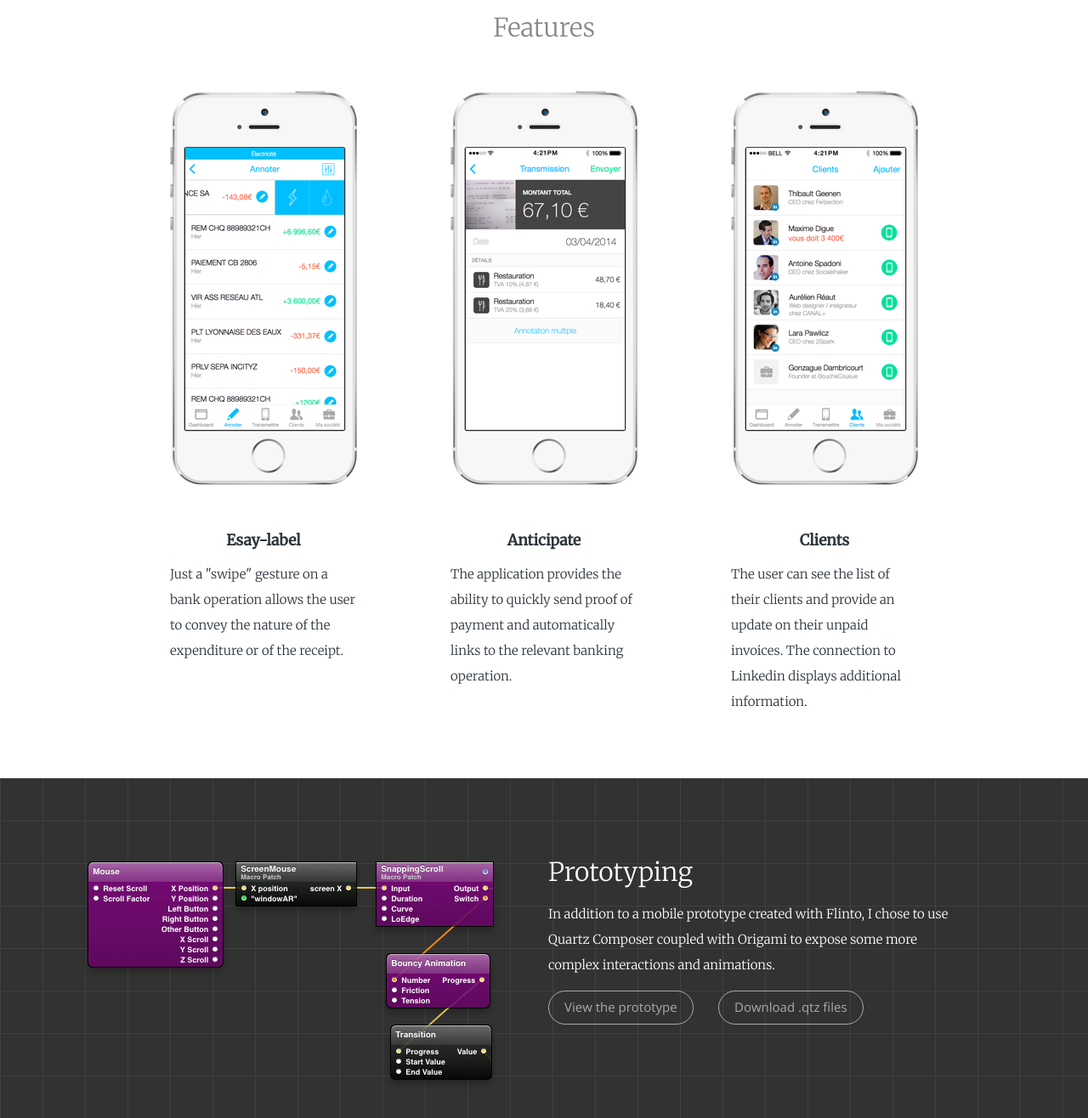
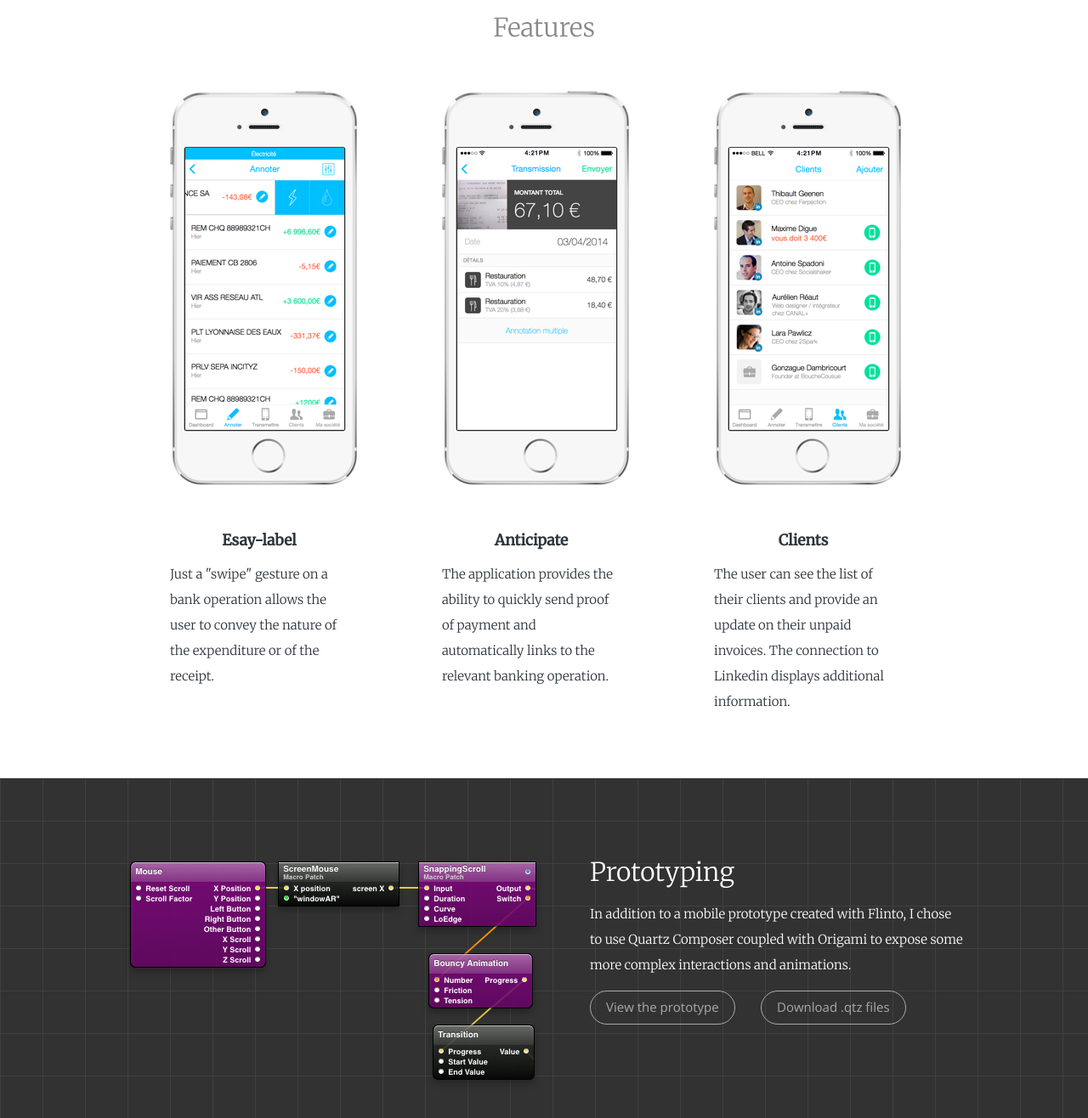
Before and after one commit to jupelletier/portfolio, a plain HTML site: page liive/index.html in a window 1280 px wide. Shown: the part 1323-2639 px from the top of the page at 85% size. Drawn offline with nearby package versions, Linux system fonts and the light colour scheme.

Commit message:
Firefox debug

```diff
--- a/css/style.less
+++ b/css/style.less
@@ -642,10 +642,9 @@ header .contact:hover{
 			overflow: auto;
 			margin: 60px 0;
 			li{
-				width: 33.333%;
+				width: 210px;
 				float: left;
 				padding: 0 55px;
-				box-sizing: border-box;
 				h3{
 					text-align: center;
 					margin-bottom: 10px;
@@ -664,23 +663,20 @@ header .contact:hover{
 		margin-bottom: 60px;
 		.inner{
 			position: relative;
-			padding-left: 500px;
-			box-sizing: border-box;
 		}
 		h2{
 			text-align: left;
 			color: white;
 		}
 		img{
-			position: absolute;
-			top: 0;
-			left: -50px;
+			float: left;
+			margin-right: 55px;
 		}
 		a{
 			position: absolute;
 		}
 		#qtz{
-			left: 700px;
+			left: 750px;
 		}
 	}
 	#liive-ipad{
--- a/liive/index.html
+++ b/liive/index.html
@@ -70,11 +70,12 @@
 		</section>
 		<section id="liive-iphone-prototype">
 			<div class="inner">
+				<img src="images/liive-prototype.png" />
 				<h2>Prototyping</h2>
 				<p>In addition to a mobile prototype created with Flinto, I chose to use Quartz Composer coupled with Origami to expose some more complex interactions and animations.</p>
 				<a href="https://www.flinto.com/p/314e61f5" target="_blank" class="custom-link">View the prototype</a>
 				<a href="liive-qtz.zip" target="_blank" class="custom-link" id="qtz">Download .qtz files</a>
-				<img src="images/liive-prototype.png" />
+
 			</div>
 		</section>
 		<section id="liive-ipad">
```
Also changed, not shown: css/style.css.
